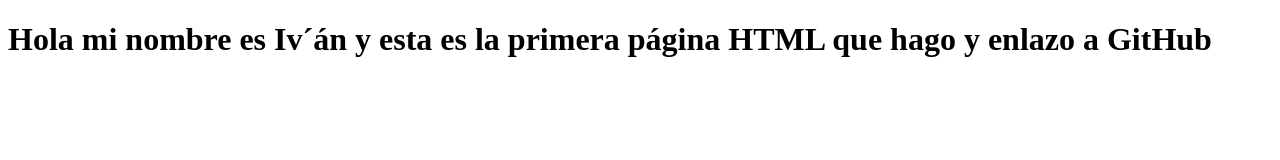
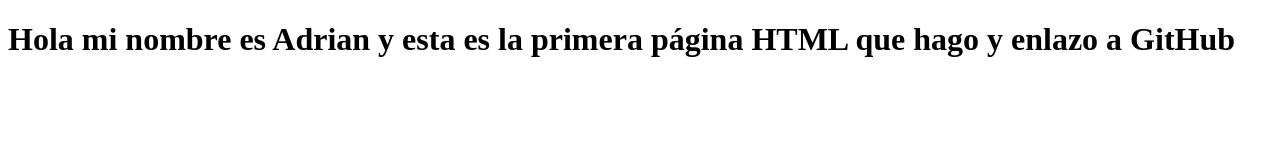
Before and after one commit to AbaAlba/prueba-2022-06, a plain HTML site: page index.html in a window 1280 px wide. Drawn offline with Linux system fonts and the light colour scheme.

Commit message:
2º Commit

```diff
--- a/index.html
+++ b/index.html
@@ -8,6 +8,6 @@
 </head>
 <body>
     <!-- Reemplaza Iván por tu nombre -->
-    <h1>Hola mi nombre es Iv´&aacute;n y esta es la primera página HTML que hago y enlazo a GitHub</h1>
+    <h1>Hola mi nombre es Adrian y esta es la primera página HTML que hago y enlazo a GitHub</h1>
 </body>
 </html>
```
